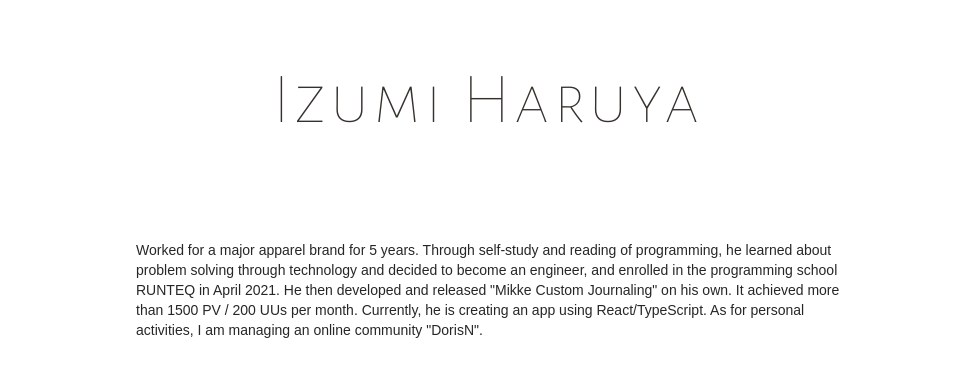
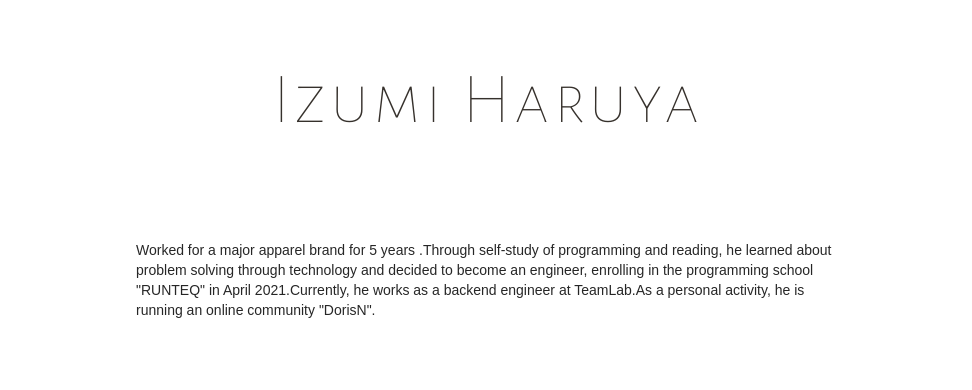
Before and after one commit to KouSei089/watashi, a React (Create React App) app: page / in a window 1280 px wide. Shown: the top 390 px of the page, without its empty margins (152-1124 px from the left). Built offline with nearby package versions, Linux system fonts and the light colour scheme; a web font is replaced by a local one.

Commit message:
update:プロフィール文章の更新を行いました

```diff
--- a/src/Profile.js
+++ b/src/Profile.js
@@ -16,7 +16,9 @@ const Profile = () => {
         <Header className="bg-white"></Header>
         <Content className="bg-white text-7xl text-matte text-center tracking-wider style-ale">Izumi Haruya</Content>
         <Content className="bg-white font-zen leading-5 py-6">
-            <p className="px-20 lg:px-72 pt-20 bg-white">Worked for a major apparel brand for 5 years. Through self-study and reading of programming, he learned about problem solving through technology and decided to become an engineer, and enrolled in the programming school RUNTEQ in April 2021. He then developed and released "Mikke Custom Journaling" on his own. It achieved more than 1500 PV / 200 UUs per month. Currently, he is creating an app using React/TypeScript. As for personal activities, I am managing an online community "DorisN".</p>
+          <div className="px-20 lg:px-72 pt-20 bg-white">
+            <p>Worked for a major apparel brand for 5 years .Through self-study of programming and reading, he learned about problem solving through technology and decided to become an engineer, enrolling in the programming school "RUNTEQ" in April 2021.Currently, he works as a backend engineer at TeamLab.As a personal activity, he is running an online community "DorisN".</p>
+          </div>
         </Content>
         <Footer className="bg-white"></Footer>
       </Layout>
```
